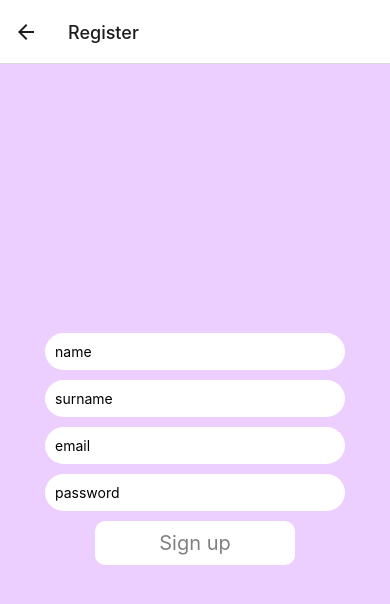
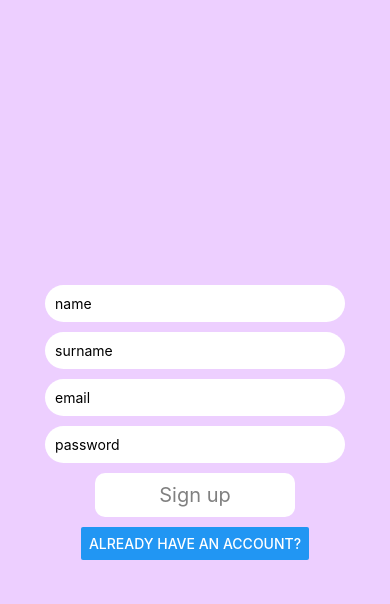
Before and after one commit to HaykSerobyan-89/SocialReadingNative, a React Native app: screen /Register in a window 390 px wide. Shown: the top 604 px of the page. Built offline with nearby package versions, Linux system fonts and the light colour scheme.

Commit message:
some chnages

```diff
--- a/App.js
+++ b/App.js
@@ -17,7 +17,9 @@ function MyStack() {
           component={HomeScreen}
           options={{title: 'Social Reading'}}
         />
-        <Stack.Screen name="Register" component={Register} />
+        <Stack.Screen name="Register" component={Register}
+         options={{headerShown: false}}
+         />
         <Stack.Screen
           name="Profile"
          options={{headerShown: false}}
--- a/src/screens/Home.js
+++ b/src/screens/Home.js
@@ -71,10 +71,10 @@ function Login({navigation}) {
               }
             });
         }}>
-        <Text>Sign in</Text>
+        <Text style={styles.text}>Sign in</Text>
       </TouchableOpacity>
       <Button
-        title="Don't have an account"
+        title="Don't have an account?"
         onPress={() => {
           navigation.navigate('Register');
         }}
@@ -113,6 +113,7 @@ const styles = StyleSheet.create({
     padding: 10,
     borderRadius: 10,
     marginBottom: 10,
+
   },
 });
 
--- a/src/screens/Register.js
+++ b/src/screens/Register.js
@@ -6,11 +6,12 @@ import {
   TouchableOpacity,
   View,
   Alert,
+  Button
 } from 'react-native';
 import React, {useState} from 'react';
 import axios from 'axios';
 
-function Register() {
+function Register({navigation}) {
   const [name, setName] = useState('');
   const [surname, setSurname] = useState('');
   const [email, setEmail] = useState('');
@@ -83,6 +84,12 @@ function Register() {
         }}>
         <Text style={styles.text}>Sign up</Text>
       </TouchableOpacity>
+      <Button
+        title="Already have an account?"
+        onPress={() => {
+          navigation.navigate('Login');
+        }}
+      />
     </View>
   );
 }
```
